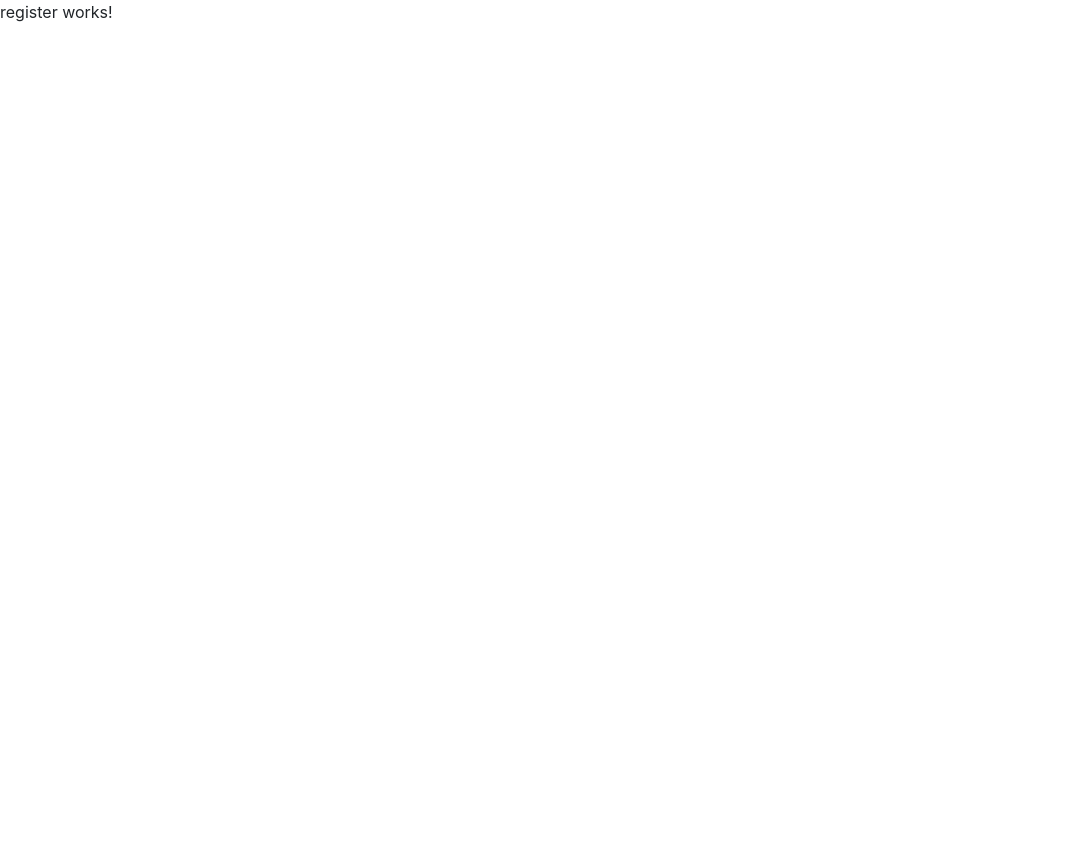
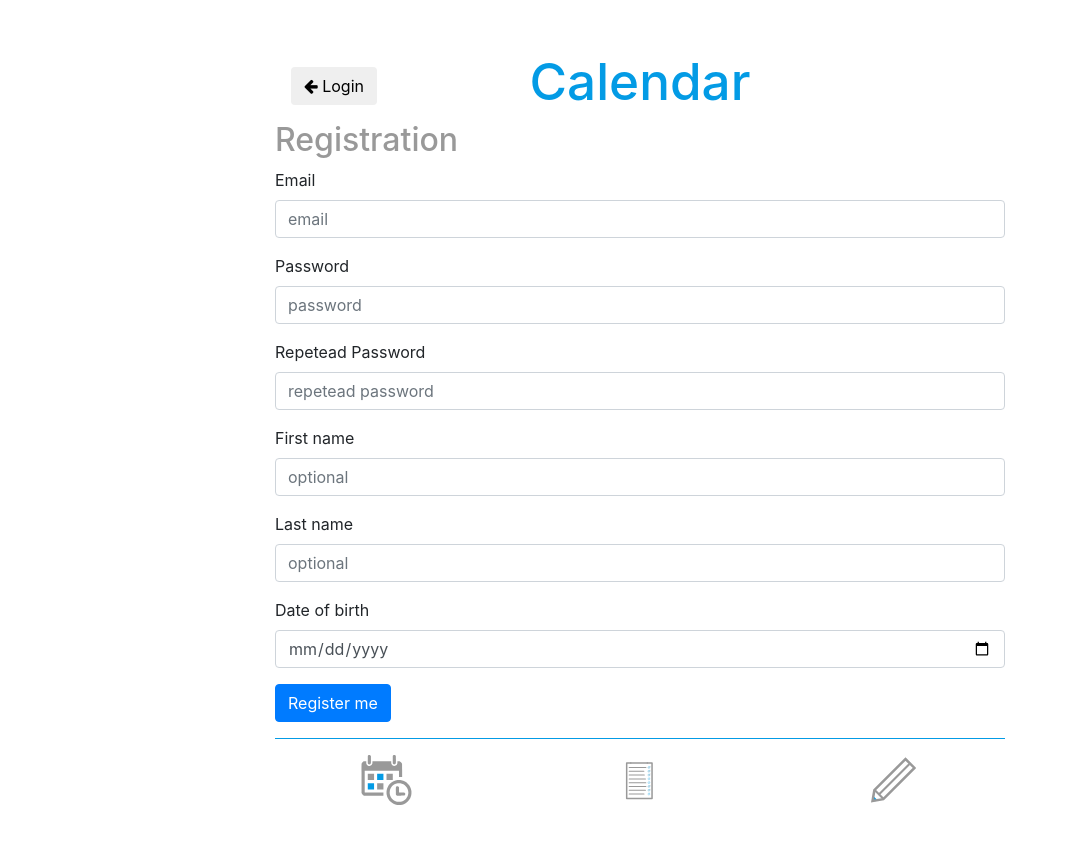
Before and after one commit to IStep95/calendar-project, an Angular app in the folder calendar-project/: page /register in a window 1280 px wide. Shown: the top 844 px of the page, without its empty margins (0-1067 px from the left). Before the commit the page ends 800 px from the top, so only its background shows below. Built offline with nearby package versions, Linux system fonts and the light colour scheme.

Commit message:
Add register page in calendar-project

```diff
--- a/calendar-project/src/app/Helpers/StringHandler.ts
+++ b/calendar-project/src/app/Helpers/StringHandler.ts
@@ -1,5 +1,4 @@
 export class StringHandler {
-
 
     public static IsNullOrEmpty(str: string): boolean{
         return (!str || 0 === str.length);
--- a/calendar-project/src/app/app.module.ts
+++ b/calendar-project/src/app/app.module.ts
@@ -1,5 +1,6 @@
 import { BrowserModule } from '@angular/platform-browser';
 import { NgModule } from '@angular/core';
+
 
 import { AppRoutingModule } from './app-routing.module';
 import { AppComponent } from './app.component';
--- a/calendar-project/src/app/login/login.component.css
+++ b/calendar-project/src/app/login/login.component.css
@@ -1,24 +1,5 @@
-/* LoginComponent's private CSS styles */
+  /* LoginComponent's private CSS styles */
 
-  h1 {
-    font-size: 3.2em;
-    color: #039be5;
-    margin-bottom: 0;
-  }
-  h2 {
-    font-size: 2em;
-    margin-top: 0;
-    color: #999;
-    padding-top: 0;
-  }
-
-  hr {
-      border-color: #039be5;
-  }
-
-  #calendarTitle {
-    text-align: center;
-  }
   #loginBtn {
     float: left;
   }
@@ -49,18 +30,14 @@
     align-items: center;
   }
 
-  .topPadding {
-      margin-top: 5%;
-  }
-
   .schedulling-icons {
       height: 50px;
   }
 
   /* Landscape phone to portrait tablet */
-@media (max-width: 767px) {
+  @media (max-width: 767px) {
     .schedulling-icons {
         height: 30px;
         width: 33%;;
     }
-}
+  }
--- a/calendar-project/src/app/login/login.component.html
+++ b/calendar-project/src/app/login/login.component.html
@@ -1,9 +1,10 @@
 
-<div class="topPadding"> </div>
+<div class="topPadding">
   <div class="container">
-    <div>
-        <h1 id="calendarTitle">{{ title }}</h1>
-        <p>{{ currentUser.first_name }}</p>
+    <div class="row">
+        <div class="col-md-12">
+            <h1 id="calendarTitle">{{ title }}</h1>
+        </div>
     </div>
 
     <div class="row">
@@ -13,7 +14,7 @@
             <form (ngSubmit)="onLogin()">
               <div class="form-group">
                 <label>User email</label>
-                <input [(ngModel)]="currentUser.email" name="email" type="text" class="form-control"
+                <input [(ngModel)]="currentUser.email" name="email" type="email" class="form-control"
                        [ngClass]="{ 'is-invalid': submitted && (currentUser.email.length == 0) }"    />
                 <div *ngIf="submitted && (currentUser.email.length == 0)" class="invalid-response">User email is required.</div>
               </div>
@@ -27,7 +28,7 @@
               <button id="registerBtn" routerLink="/register" class="btn btn-secondary">Register</button>
             </form>
 
-            <div id="incorrectInputContainer" class="alert alert-danger">Username or password is incorrect!</div>
+            <div *ngIf="emailOrPasswordIncorrect" id="incorrectInputContainer" class="alert alert-danger">Username or password is incorrect!</div>
 
             <hr />
 
--- a/calendar-project/src/app/login/login.component.ts
+++ b/calendar-project/src/app/login/login.component.ts
@@ -12,8 +12,8 @@ export class LoginComponent implements OnInit {
   title: string = 'Calendar';
   currentUser: User = new User();
   submitted: boolean = false;
-  userEmailRequired: boolean = false;
-  userPasswordRequired: boolean = false;
+  emailOrPasswordIncorrect: boolean = false;
+
 
   constructor() { }
 
@@ -24,15 +24,9 @@ export class LoginComponent implements OnInit {
   onLogin(): void {
     this.submitted = true;
 
-    if (StringHandler.IsNullOrEmpty(this.currentUser.email)) {
-      this.userEmailRequired = true;
 
-    }
-
-    if (StringHandler.IsNullOrEmpty(this.currentUser.entered_password)) {
-      this.userPasswordRequired = true;
-    }
-
+    /* TODO check email and password combination */
+    /* Email validation */
     console.log("Login");
 
   }
@@ -44,11 +38,9 @@ export class LoginComponent implements OnInit {
   private initProperties() {
     this.currentUser = new User();
     this.submitted = false;
+    this.emailOrPasswordIncorrect = false;
     this.currentUser.email = '';
     this.currentUser.entered_password = '';
   }
 
-  private stringIsNullOrEmpty(str: string): boolean{
-    return (!str || 0 === str.length);
-  }
 }
--- a/calendar-project/src/app/register/register.component.css
+++ b/calendar-project/src/app/register/register.component.css
@@ -0,0 +1,71 @@
+
+#schedullingIconsContainer {
+    height: 100px;
+}
+
+#backBtn {
+    background-color: transparent;
+}
+
+#backBtnArrow {
+    color: #039be5;
+}
+
+.vertical-align-back-button {
+    min-height: 100%;
+    margin: 2%;
+    display: flex;
+    align-items: center;
+  }
+
+.back-button {
+    margin: 10%;
+}
+
+.side-divs-visibility {
+    visibility: hidden;
+}
+
+ /* Button danger color = #dc3545 */
+ .invalid-response {
+    color: #dc3545;
+}
+
+@media (min-width: 767px) {
+    .side-divs-visibility {
+        visibility: visible;
+    }
+}
+
+@media (min-width: 770px) {
+    .side-divs-inner-visibility{
+        visibility: visible;
+    }
+}
+@media (max-width: 770px) {
+    .side-divs-inner-visibility {
+        visibility: hidden;
+        height: 0px;
+    }
+}
+
+@media (min-width: 770px) {
+    .back-button {
+        visibility: visible;
+    }
+    .back-button::after {
+        content: ' Login';
+    }
+}
+
+.schedulling-icons {
+    height: 50px;
+}
+
+/* Landscape phone to portrait tablet */
+@media (max-width: 767px) {
+    .schedulling-icons {
+        height: 30px;
+        width: 33%;;
+    }
+}
--- a/calendar-project/src/app/register/register.component.html
+++ b/calendar-project/src/app/register/register.component.html
@@ -1,3 +1,70 @@
-<p>
-  register works!
-</p>
+<div class="topPadding">
+    <div class="container">
+        <!-- In progress-->
+        <div class="row">
+            <div class="col-md-2 side-divs-visibility"></div>
+            <div class="col-md-2 side-divs-inner-visibility">
+              <button class="btn btn-default back-button" routerLink="/login"><i class="fa fa-arrow-left"></i></button>
+            </div>
+            <div class="col-md-4">
+                <h1 id="calendarTitle">{{ title }}</h1>
+            </div>
+            <div class="col-md-2 side-divs-inner-visibility"></div>
+            <div class="col-md-2 side-divs-visibility"></div>
+        </div>
+
+        <div class="row">
+            <div class="col-md-2 side-divs-visibility"></div>
+            <div class="col-md-8">
+                <h2>Registration</h2>
+                <form (ngSubmit)="onRegister()">
+                    <div class="form-group">
+                        <label>Email</label>
+                        <input [(ngModel)]="currentUser.email" placeholder="email" name="email" type="email" class="form-control"
+                               [ngClass]="{ 'is-invalid': submitted && (currentUser.email.length == 0) }"    />
+                        <div *ngIf="submitted && (currentUser.email.length == 0)" class="invalid-response">User email is required.</div>
+                    </div>
+
+                    <div class="form-group">
+                        <label>Password</label>
+                        <input [(ngModel)]="currentUser.entered_password" placeholder="password" name="entered_password" type="password" class="form-control"
+                               [ngClass]="{ 'is-invalid': submitted && (currentUser.entered_password.length == 0) }"    />
+                        <div *ngIf="submitted && (currentUser.entered_password.length == 0)" class="invalid-response">User password is required.</div>
+                    </div>
+
+                    <div class="form-group">
+                        <label>Repetead Password</label>
+                        <input name="repetead_password" type="password" placeholder="repetead password" class="form-control"
+                               [ngClass]="{ 'is-invalid': submitted && (repeteadPassword.length == 0) }"    />
+                        <div *ngIf="submitted && (repeteadPassword.length == 0)" class="invalid-response">Repetead password is required.</div>
+                    </div>
+
+                    <div class="form-group">
+                        <label>First name</label>
+                        <input [(ngModel)]="currentUser.first_name" name="first_name" placeholder="optional" type="text" class="form-control" />
+                    </div>
+                    <div class="form-group">
+                        <label>Last name</label>
+                        <input [(ngModel)]="currentUser.last_name" name="last_name" placeholder="optional" type="text" class="form-control" />
+                    </div>
+
+                    <div class="form-group">
+                        <label>Date of birth</label>
+                        <input [(ngModel)]="currentUser.Date" name="date" placeholder="optional" type="date" class="form-control" />
+                    </div>
+                    <button id="registerBtn" class="btn btn-primary">Register me</button>
+                </form>
+
+                <hr />
+
+                <div id="schedullingIconsContainer" class="row">
+                    <img src="../assets/images/calendar_clock_icon.svg" class="col-xs-4 col-md-4 col-sm-4 schedulling-icons" />
+                    <img src="../assets/images/todo_list_icon.svg" class="col-xs-4 col-md-4 col-sm-4 schedulling-icons" />
+                    <img src="../assets/images/pencil_icon.svg" class="col-xs-4 col-md-4 col-sm-4 schedulling-icons" />
+                </div>
+
+            </div>
+            <div class="col-md-2 side-divs-visibility"></div>
+        </div>
+    </div>
+</div>
--- a/calendar-project/src/app/register/register.component.ts
+++ b/calendar-project/src/app/register/register.component.ts
@@ -1,4 +1,5 @@
 import { Component, OnInit } from '@angular/core';
+import { User } from '../Model/User';
 
 @Component({
   selector: 'app-register',
@@ -7,9 +8,30 @@ import { Component, OnInit } from '@angular/core';
 })
 export class RegisterComponent implements OnInit {
 
+  title: string = 'Calendar';
+  currentUser: User = new User();
+  submitted: boolean = false;
+  repeteadPassword: string;
+
   constructor() { }
 
   ngOnInit() {
+    this.initProperties();
   }
 
+  onRegister() {
+    this.submitted = true;
+    console.log("Registriraj me!");
+
+  }
+
+  private initProperties() {
+    this.currentUser = new User();
+    this.submitted = false;
+    this.currentUser.first_name = '';
+    this.currentUser.last_name = '';
+    this.currentUser.email = '';
+    this.currentUser.entered_password = '';
+    this.repeteadPassword = '';
+  }
 }
--- a/calendar-project/src/index.html
+++ b/calendar-project/src/index.html
@@ -9,6 +9,8 @@
   <link rel="icon" type="image/x-icon" href="favicon.ico">
   <!-- bootstrap css -->
   <link href="//cdnjs.cloudflare.com/ajax/libs/twitter-bootstrap/4.1.3/css/bootstrap.min.css" rel="stylesheet" />
+  <!-- Add icon library -->
+  <link rel="stylesheet" href="https://cdnjs.cloudflare.com/ajax/libs/font-awesome/4.7.0/css/font-awesome.min.css">
 
 </head>
 <body>
--- a/calendar-project/src/styles.css
+++ b/calendar-project/src/styles.css
@@ -1 +1,24 @@
 /* You can add global styles to this file, and also import other style files */
+#calendarTitle {
+    text-align: center;
+}
+
+  h1 {
+    font-size: 3.2em;
+    color: #039be5;
+    margin-bottom: 0;
+  }
+  h2 {
+    font-size: 2em;
+    margin-top: 0;
+    color: #999;
+    padding-top: 0;
+  }
+
+  hr {
+      border-color: #039be5;
+  }
+
+  .topPadding {
+    margin-top: 4%;
+  }
```
Also changed, not shown: 2 other files (tests, documents, lock files or other folders).
